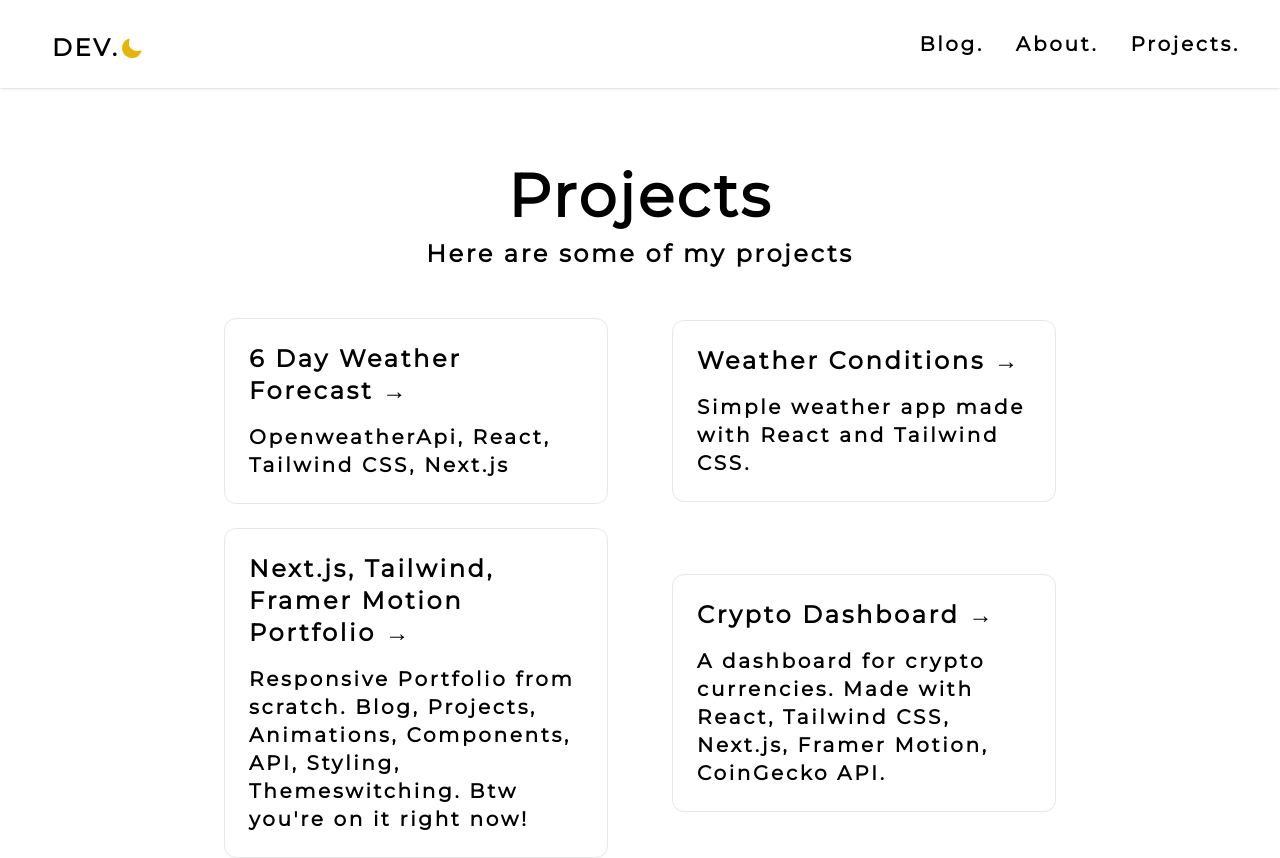
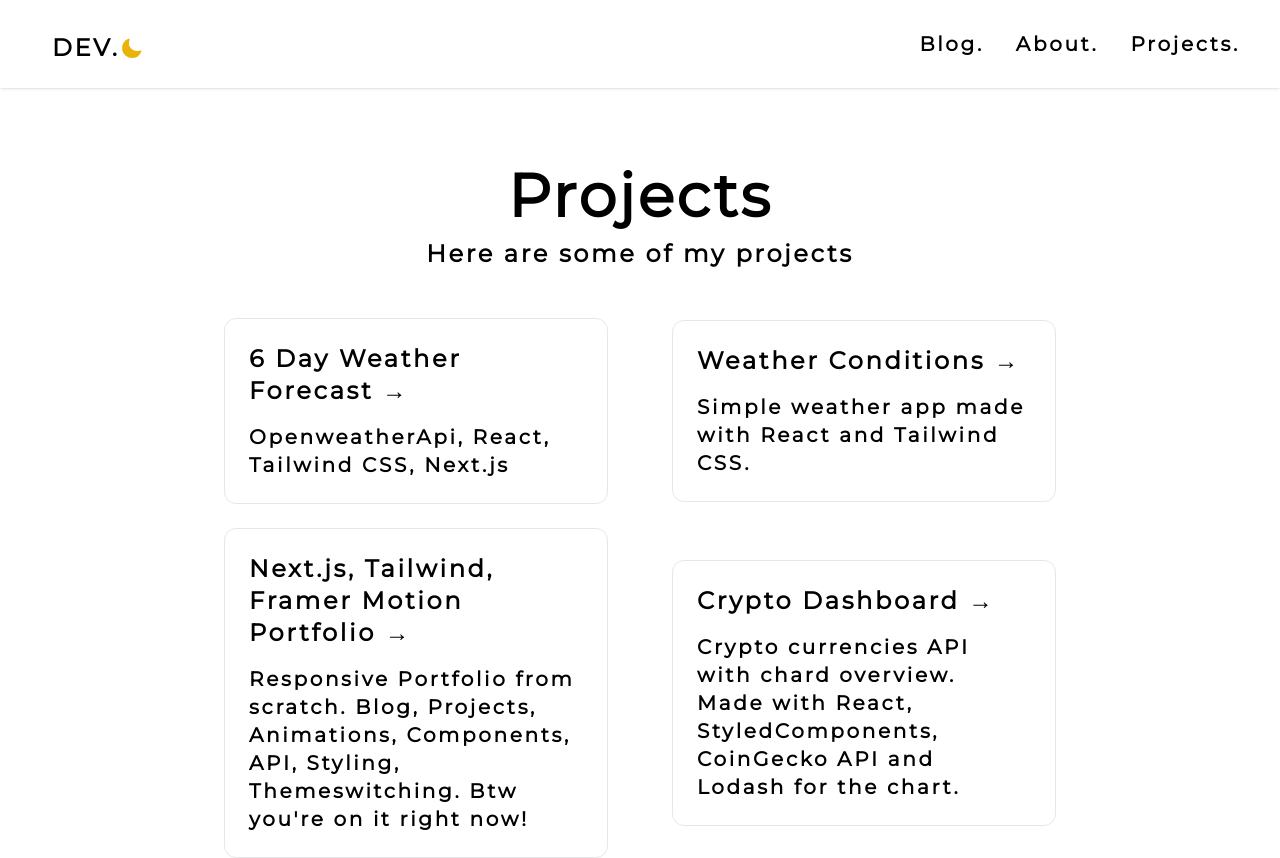
Before and after one commit to Andrehatlo/nextjs-tw-portfolio-2023, a Next.js app: page /projects in a window 1280 px wide. Shown: the top 858 px of the page. Built offline with nearby package versions, Linux system fonts and the light colour scheme; what tailwindcss-dark-mode would draw is missing.

Commit message:
change description of crypto project

```diff
--- a/pages/projects/index.tsx
+++ b/pages/projects/index.tsx
@@ -48,7 +48,7 @@ const Projects: React.FC<ProjectsProps> = ({}) => {
                     <Link href="https://awsm-dash.vercel.app/" className="p-6 mt-6 text-left border w-96 rounded-xl hover:text-blue-600 focus:text-blue-600">
                         <h3 className="text-2xl font-bold">Crypto Dashboard &rarr;</h3>
                         <p className="mt-4 text-xl">
-                            A dashboard for crypto currencies. Made with React, Tailwind CSS, Next.js, Framer Motion, CoinGecko API.
+                            Crypto currencies API with chard overview. Made with React, StyledComponents, CoinGecko API and Lodash for the chart.
                         </p>
                     </Link>
 
```
